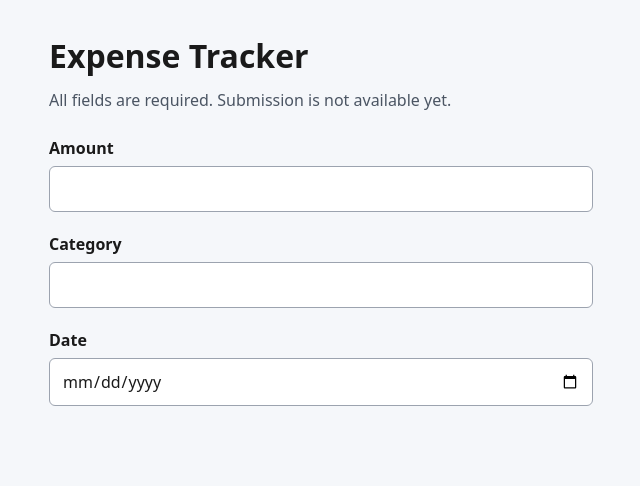
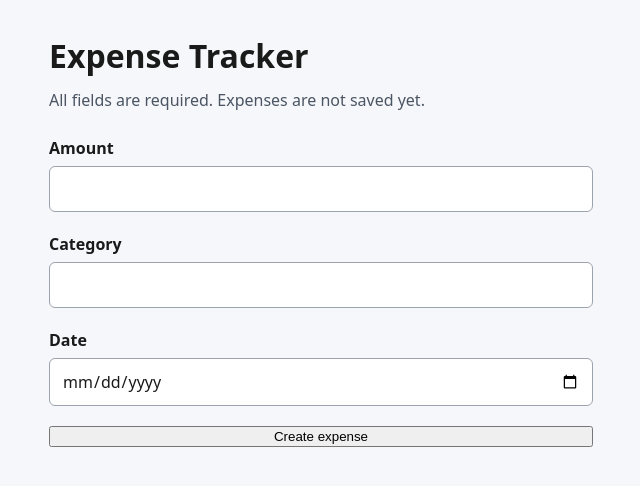
Before and after one commit to michal-wq/expense-tracker, a Flask app: page /expenses in a window 1280 px wide. Shown: the top 486 px of the page, without its empty margins (319-959 px from the left). Run offline with Flask 3, Linux system fonts and the light colour scheme.

Commit message:
feat(ui): connect expense form to API

```diff
--- /dev/null
+++ b/app/static/app.js
@@ -0,0 +1,33 @@
+const form = document.getElementById("expense-form");
+const errorBox = document.getElementById("error");
+const result = document.getElementById("result");
+
+form.addEventListener("submit", async (event) => {
+  event.preventDefault();
+  errorBox.hidden = true;
+
+  try {
+    const response = await fetch("/api/expenses", {
+      method: "POST",
+      headers: { "Content-Type": "application/json" },
+      body: JSON.stringify({
+        amount: document.getElementById("amount").value,
+        category: document.getElementById("category").value,
+        date: document.getElementById("date").value,
+      }),
+    });
+
+    if (response.status !== 201) {
+      throw new Error("Submission failed.");
+    }
+
+    const expense = await response.json();
+    for (const field of ["amount", "category", "date", "id"]) {
+      document.getElementById(`result-${field}`).textContent = expense[field];
+    }
+    result.hidden = false;
+  } catch {
+    errorBox.textContent = "Could not submit the expense. Please check your input and try again.";
+    errorBox.hidden = false;
+  }
+});
--- a/app/templates/index.html
+++ b/app/templates/index.html
@@ -5,11 +5,12 @@
     <meta name="viewport" content="width=device-width, initial-scale=1" />
     <title>Expense Tracker</title>
     <link rel="stylesheet" href="{{ url_for('static', filename='style.css') }}" />
+    <script src="{{ url_for('static', filename='app.js') }}" defer></script>
   </head>
   <body>
     <main>
       <h1>Expense Tracker</h1>
-      <p>All fields are required. Submission is not available yet.</p>
+      <p>All fields are required. Expenses are not saved yet.</p>
       <form id="expense-form">
         <div>
           <label for="amount">Amount</label>
@@ -23,7 +24,25 @@
           <label for="date">Date</label>
           <input id="date" name="date" type="date" required />
         </div>
+        <button type="submit">Create expense</button>
       </form>
+      <p id="error" role="alert" hidden></p>
+      <div aria-live="polite">
+        <section id="result" aria-labelledby="result-title" hidden>
+          <h2 id="result-title">Last submitted expense</h2>
+          <dl>
+            <dt>Amount</dt>
+            <dd id="result-amount"></dd>
+            <dt>Category</dt>
+            <dd id="result-category"></dd>
+            <dt>Date</dt>
+            <dd id="result-date"></dd>
+            <dt>Reference ID</dt>
+            <dd id="result-id"></dd>
+          </dl>
+          <p>This expense has not been saved. This result disappears when you reload the page.</p>
+        </section>
+      </div>
     </main>
   </body>
 </html>
```
